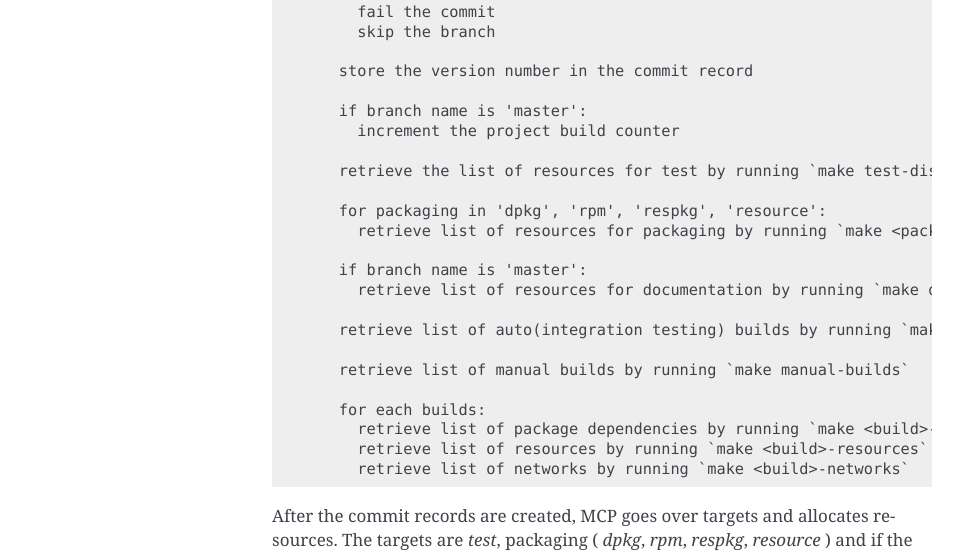
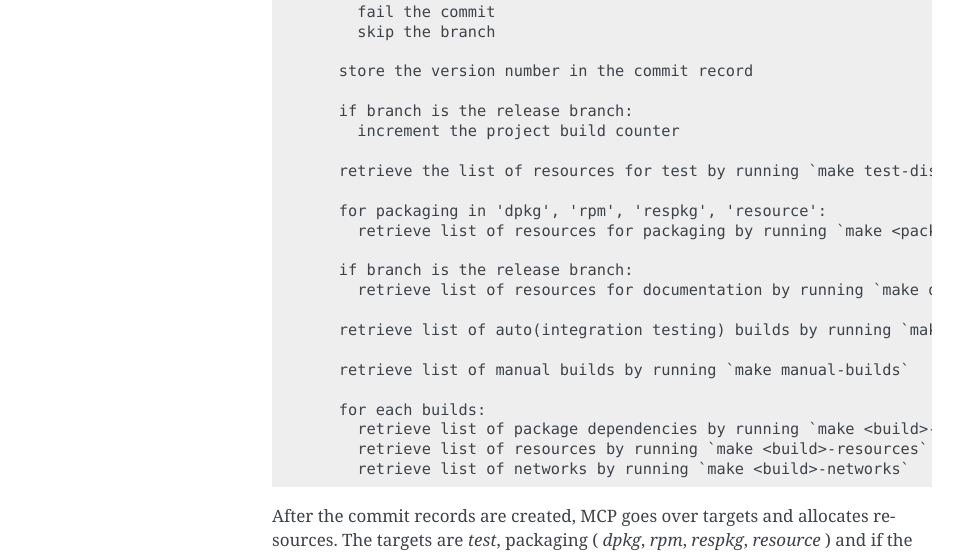
Before and after one commit to bdubauski/MCP, a Sphinx documentation site: the page built from docs/workflow.rst, in a window 1280 px wide and 1400 px high. Shown: the part 841-1396 px from the top of the window, without its empty margins (148-1111 px from the left). Built offline with Sphinx 7.4.7, drawn with Linux system fonts in a browser that asks for light colours; pages that are not in the unit, such as notebooks, are missing from menus; some of the changed text lies outside the part shown.

Commit message:
added release_branch field to project to accomadate non "master" systems

```diff
--- a/docs/stages.rst
+++ b/docs/stages.rst
@@ -100,8 +100,8 @@ Make targets Run on target resource (By nullunit)
 nullunit setts the folling environment variables:
 
 - NULLUNIT=1
-- BUILD_NAME : for builds on the master branch this is a plain number, for other branches it is the number for the last
-  master branch bhuld appended by '-<branch name>'.  forexample `14-_PR5`
+- BUILD_NAME : for builds on the release branch this is a plain number, for other branches it is the number for the last
+  release branch bhuld appended by '-<branch name>'.  forexample `14-_PR5`
 
 if the target is *NOT* in `test`, packaging ( `dpkg`, `rpm`, `respkg`, `resource` ), or `doc`:
 
--- a/docs/workflow.rst
+++ b/docs/workflow.rst
@@ -41,7 +41,7 @@ pseudo code of the project scanner::
 
       store the version number in the commit record
 
-      if branch name is 'master':
+      if branch is the release branch:
         increment the project build counter
 
       retrieve the list of resources for test by running `make test-distros`
@@ -49,7 +49,7 @@ pseudo code of the project scanner::
       for packaging in 'dpkg', 'rpm', 'respkg', 'resource':
         retrieve list of resources for packaging by running `make <packaging>-distros`
 
-      if branch name is 'master':
+      if branch is the release branch:
         retrieve list of resources for documentation by running `make doc-distros`
 
       retrieve list of auto(integration testing) builds by running `make auto-builds`
@@ -64,7 +64,7 @@ pseudo code of the project scanner::
 
 After the commit records are created, MCP goes over targets and allocates resources.  The
 targets are `test`, packaging ( `dpkg`, `rpm`, `respkg`, `resource` ) and if the commit
-is for the master branch `doc`.
+is for the release branch `doc`.
 
 
 pseudo code for the resource running a target::
@@ -88,10 +88,10 @@ pseudo code for the resource running a target::
   else if packaging:
     build the package with `make <target>`
     retrieve the list of files by `make <target>-file`
-    if branch is master:
+    if branch is the release branch::
       upload file(s) to packrat
 
-  else if `doc` and branch is master:
+  else if `doc` and branch is the release branch::
     build the documents with `make doc`
     retrieve the list of files with `make doc-file`
     upload file(s) to confluence
```
Also changed, not shown: 11 other files.
